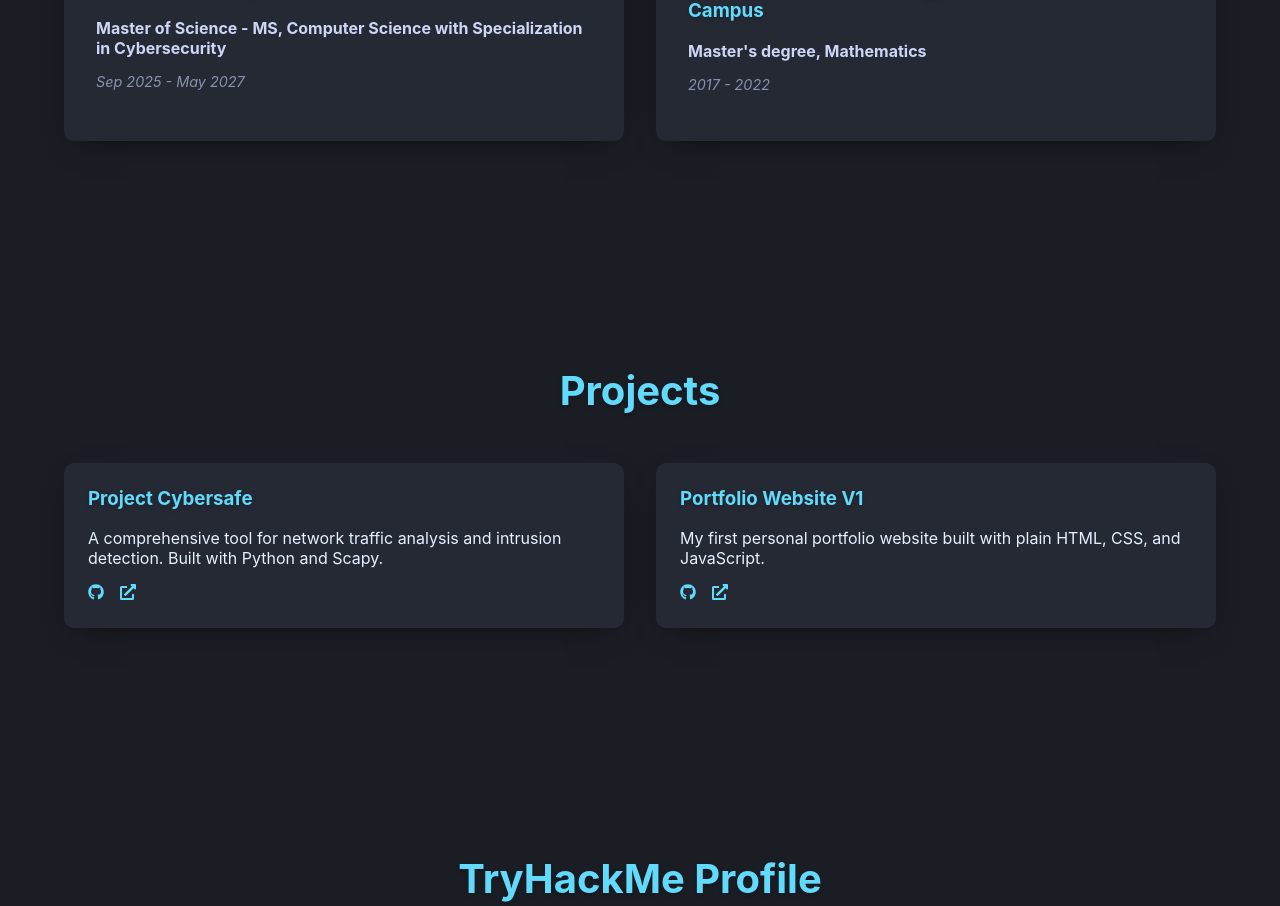
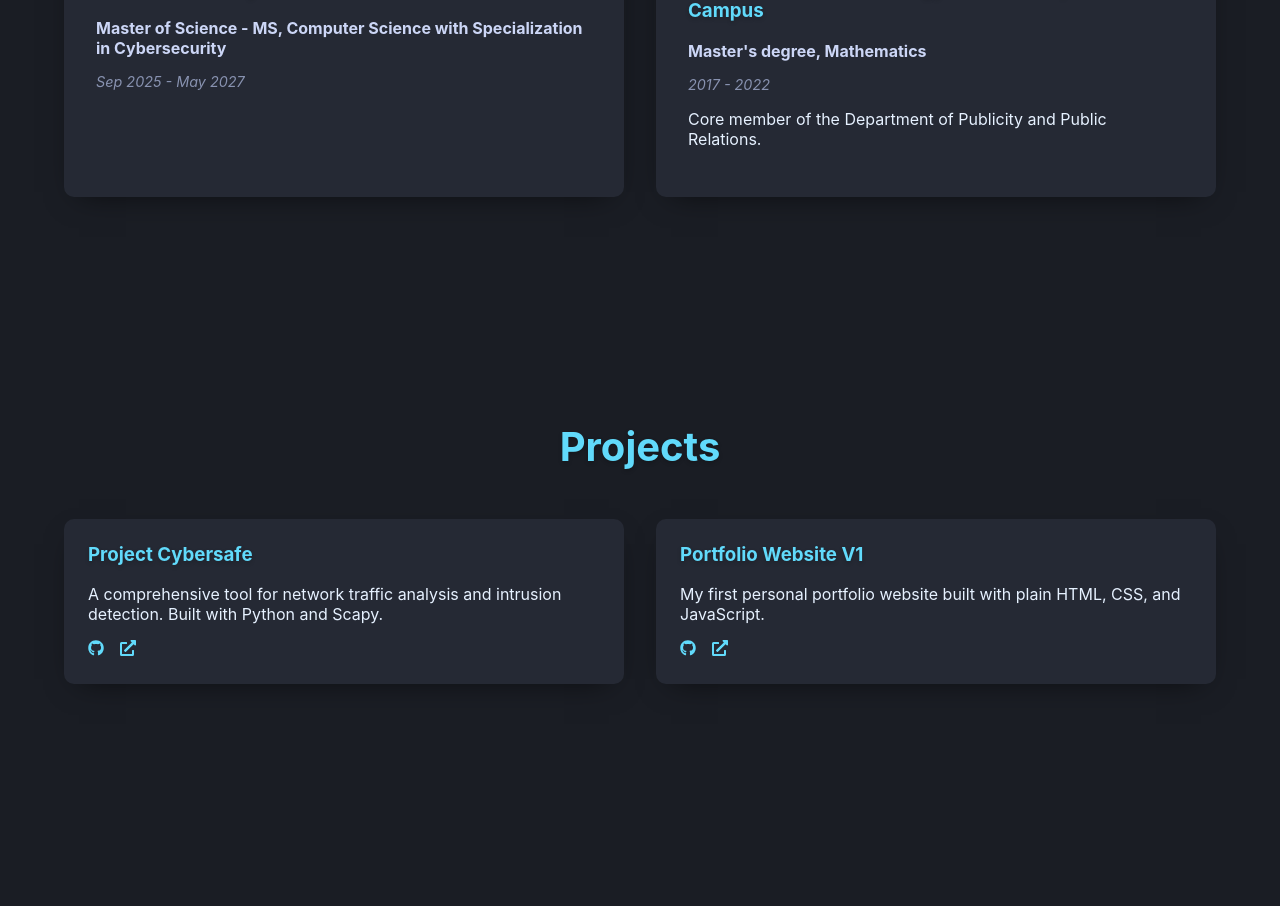
Before and after one commit to Savitar608/Savitar608.github.io, a React (Vite) app: page / in a window 1280 px wide. Shown: the part 3071-3977 px from the top of the page. Built offline with nearby package versions, Linux system fonts and the light colour scheme.

Commit message:
feat: Add description to education entry for Birla Institute of Technology and Science

```diff
--- a/src/components/Education.jsx
+++ b/src/components/Education.jsx
@@ -12,7 +12,7 @@ const educationHistory = [
     institution: 'Birla Institute of Technology and Science, Pilani - Goa Campus',
     degree: "Master's degree, Mathematics",
     date: '2017 - 2022',
-    description: ''
+    description: 'Core member of the Department of Publicity and Public Relations.'
   }
 ];
 
```
